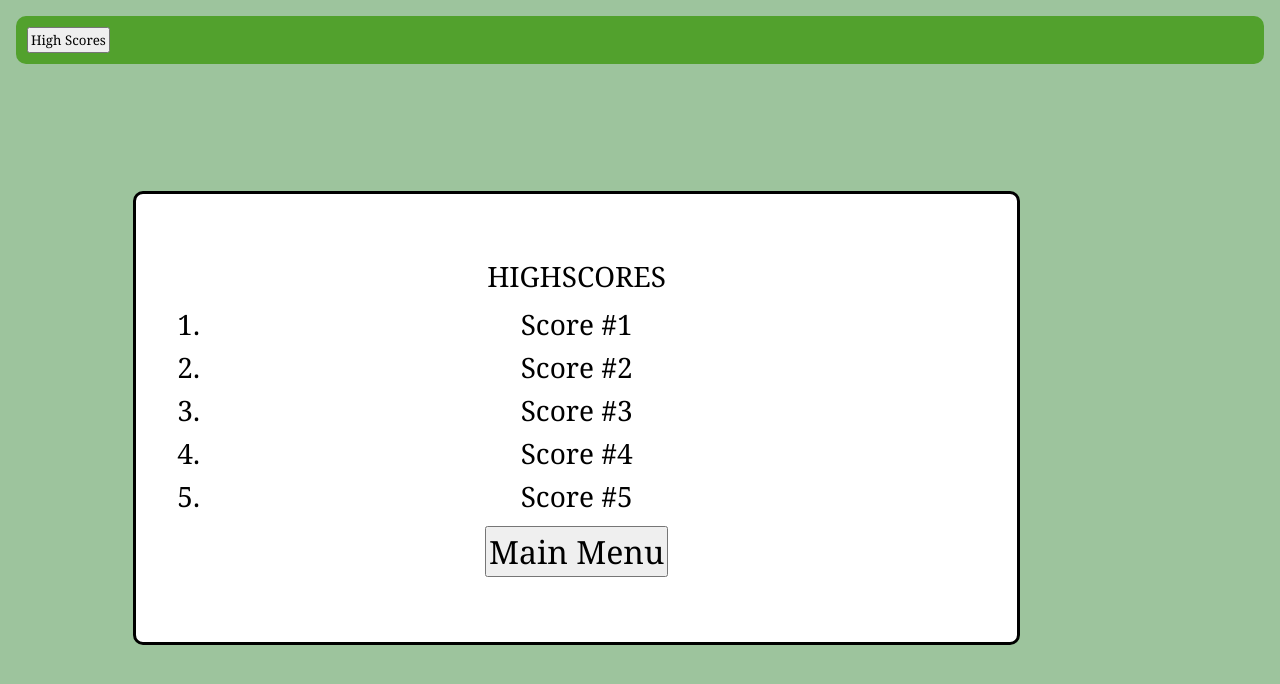
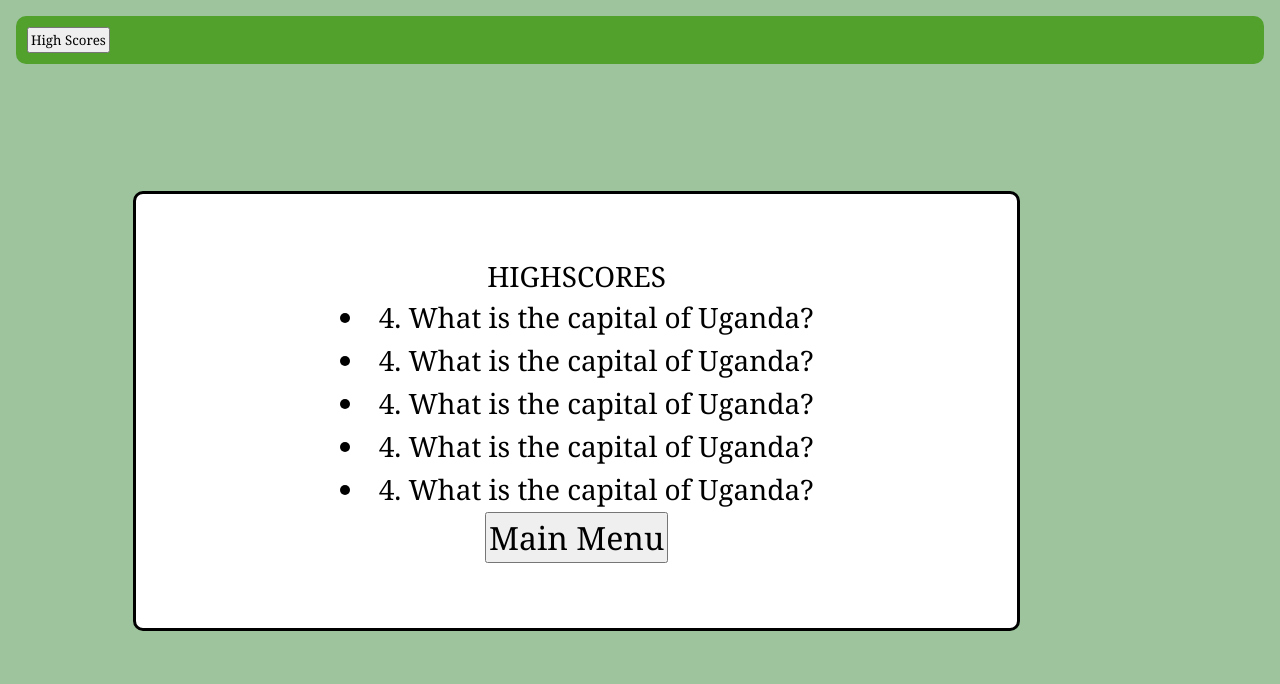
Before and after one commit to KevinKiely/Quiz-Game-Project-4, a plain HTML site: page index.html in a window 1280 px wide. Both pictures are taken after a click on the button "High Scores". Drawn offline with Linux system fonts and the light colour scheme.

```diff
--- a/assets/CSS/style.css
+++ b/assets/CSS/style.css
@@ -103,7 +103,7 @@
 }
 
 #high-scores{
-    display:block;
+    display:none;
     align-content: center;
     background:white;
     width:70%;
--- a/assets/Javascript/script.js
+++ b/assets/Javascript/script.js
@@ -15,6 +15,12 @@
 var highScoresBtn= document.querySelector("#high-scores-button");
 var highScoresDisplay= document.querySelector("#high-scores");
 var goToMainMenuBtn= document.querySelector("#main-menu-button");
+var scoreOne=document.querySelector("#score-one");
+var scoreTwo=document.querySelector("#score-two");
+var scoreThree=document.querySelector("#score-three");
+var scoreFour=document.querySelector("#score-four");
+var scoreFive=document.querySelector("#score-five");
+
 
 
 
@@ -47,16 +53,6 @@
 ];
 
 
-var finalScores= [
-    {
-        initials: '',
-        finalScore: '',
-}
-
-
-
-];
-
 //Universal Variables
 var score= 0;
 var timeLeft= 60;
@@ -77,19 +73,28 @@
 
 function checkScores() {
 
+
     app.setAttribute("style","display:none");
     quiz.setAttribute("style", "display:none");
     startMenu.setAttribute("style","display:none");
     gameOver.setAttribute("style","display:none");
-    highScoresDisplay.setAttribute("style","display:block");
+    scoreOne.textContent= questions[3].title;
+    scoreTwo.textContent= questions[3].title;
+    scoreThree.textContent= questions[3].title;
+    scoreFour.textContent= questions[3].title;
+    scoreFive.textContent= questions[3].title;
 
 
-    /*
-    highScoreOne.textContent= `${highScores[0].initials} = ${highScores[0].finalScore}`
-    */
+    highScoresDisplay.setAttribute("style","display:block");
+}
+
+//This will submit the final score with initials, add it to the finalscores array, and stringify it for local storage
 
 
-}
+
+
+
+
 
 
 
@@ -134,9 +139,6 @@
 answerFour.textContent= questions[questionNumber].options[3];
 }
 }
-
-
-
 
 //Starts the timer
 function startTimer() {
--- a/index.html
+++ b/index.html
@@ -47,13 +47,11 @@
 
 
     <div id="high-scores"> HIGHSCORES
-        <ol id="top-five">
-            <li>Score #1</li>
-            <li> Score #2</li>
-            <li> Score #3</li>
-            <li> Score #4</li>
-            <li> Score #5</li>
-        </ol>
+            <li id="score-one"></li>
+            <li id="score-two"></li>
+            <li id="score-three"></li>
+            <li id="score-four"></li>
+            <li id="score-five"></li>
         <button id="main-menu-button"> Main Menu</button>
     </div>
 
```
